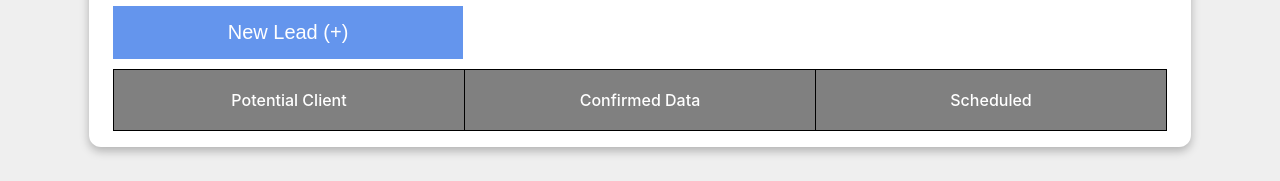
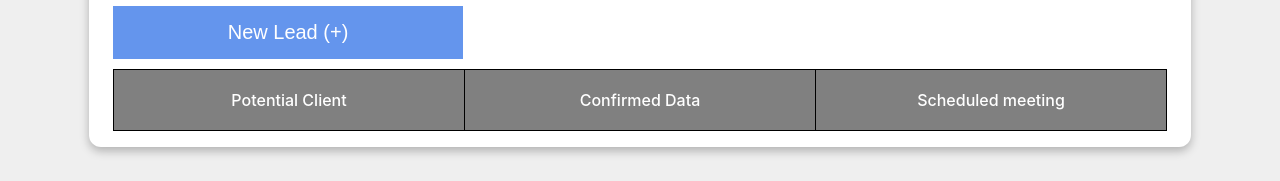
Before and after one commit to TycoonRaccoon/EloGroup-challenge, a React (Create React App) app: page /leads-painel in a window 1280 px wide. Shown: the part 401-582 px from the top of the page. Built offline with nearby package versions, Linux system fonts and the light colour scheme.

Commit message:
Changes table head name in leads painel :art:

```diff
--- a/src/pages/leads-painel/components/table/index.tsx
+++ b/src/pages/leads-painel/components/table/index.tsx
@@ -42,7 +42,7 @@ const Table: FC = () => {
         <tr>
           <th>Potential Client</th>
           <th>Confirmed Data</th>
-          <th>Scheduled</th>
+          <th>Scheduled meeting</th>
         </tr>
       </thead>
       <tbody>
```
